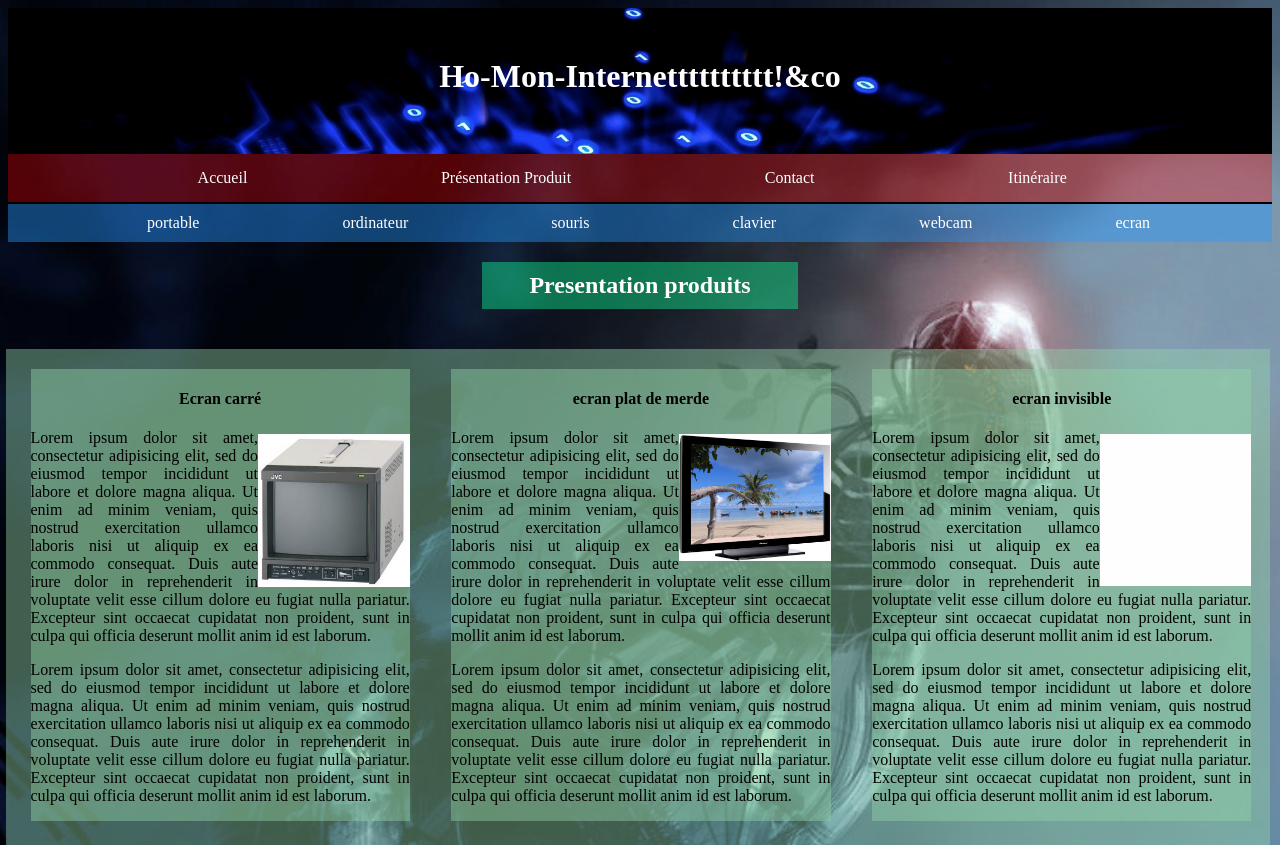
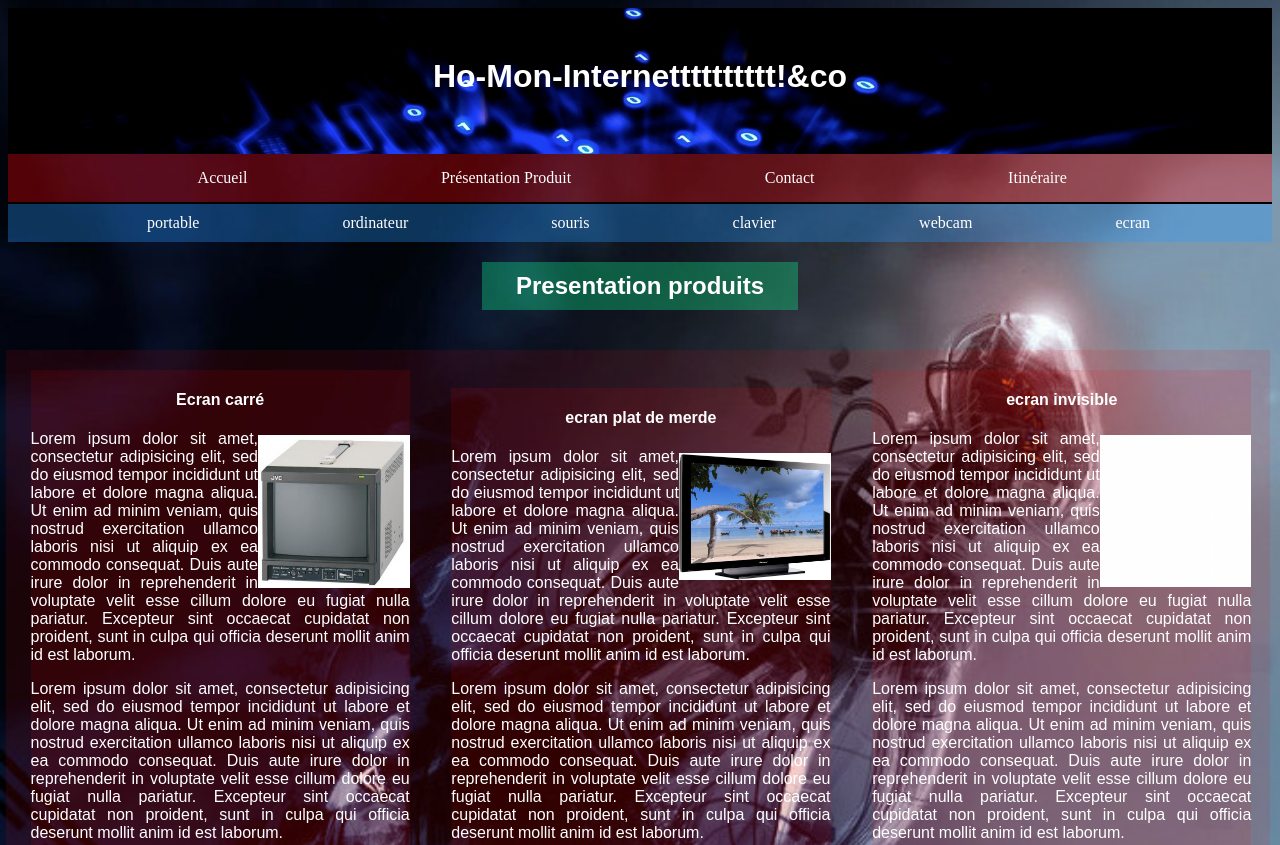
Before and after one commit to geasseur/Sitecommerce, a plain HTML site: page presentation.html in a window 1280 px wide. Shown: the top 845 px of the page. Drawn offline with Linux system fonts and the light colour scheme.

Commit message:
background sheet modified with new color and opacity

```diff
--- a/commerce.css
+++ b/commerce.css
@@ -1,5 +1,14 @@
 /***************** INDEX *****************/
 /*****************************************/
+
+/*{
+  border:1px solid black;
+}*/
+
+p{
+  color:white;
+  font-family: sans-serif;
+}
 
 body{ /*Css du body de toute les pages*/
   background-image: url(backgroundBody.jpg);
@@ -12,6 +21,7 @@ header nav{ /*Css du header de toute les pages*/
   background-color: rgba(255, 0, 0, 0.32);
   padding-top: 15px;
   padding-bottom: 15px;
+  margin:0px 0px 0px 0px;
 }
 
 
@@ -25,20 +35,21 @@ h1{ /*Css du titre du site*/
   background-color: rgba(16, 142, 249, 0.42);
   height: 3em;
   padding:50px 0 0 0;
-
+  font-family: sans-serif;
   color: white;
 }
 
 h2{ /*Css des titre 2 de toutes les pages*/
   text-align: center;
-  background-color: rgba(16, 249, 151, 0.42);
+  background-color: rgba(16, 249, 151, 0.32);
   position: relative;
   /*bottom: 43px;*/
   padding-top: 10px;
   padding-bottom: 10px;
   color:white;
   width: 25%;
-  left:37.5%
+  left:37.5%;
+  font-family: sans-serif;
 }
 
 h3{ /*Css des titre 3 de toutes les pages*/
@@ -46,10 +57,13 @@ h3{ /*Css des titre 3 de toutes les pages*/
   text-align: center;
   background-color: rgba(16, 142, 249, 0.42);
   border-bottom: 2px solid black;
+  font-family: sans-serif;
 }
 
 h4{ /*Css des titre 4 de toutes les pages*/
   text-align: center;
+  color:white;
+  font-family: sans-serif;
 }
 
 div{ /*Css des divs de l'index*/
@@ -59,7 +73,7 @@ div{ /*Css des divs de l'index*/
   margin-bottom:20px;
   margin-left:1.5%;
   margin-right: 1%;
-  background-color: rgba(147, 209, 166, 0.44);
+  background-color: rgba(255, 3, 3, 0.1);
 }
 
 /*Css des images*/
@@ -105,7 +119,7 @@ footer{ /*Css du footer sur toutes les pages*/
 /************************************************/
 
 .produits{ /*Css de presentation html de la navbar produit*/
-  background-color: rgba(38, 151, 255, 0.43);
+  background-color: rgba(38, 151, 255, 0.33);
   position: relative;
 }
 
@@ -197,3 +211,13 @@ button{
   display: inline;
   padding:0 0 0 0;
 }
+
+.blocitineraire{
+  background-color: rgba(40, 198, 214, 0.11);
+}
+
+.blocitineraire p{
+  width: 30%;
+  position: relative;
+  left:40%;
+}
```
Also changed, not shown: itineraire.html (+3 -2 lines), clavier.jpg (deleted), hall9000.jpg (deleted), portable.jpg (deleted).
